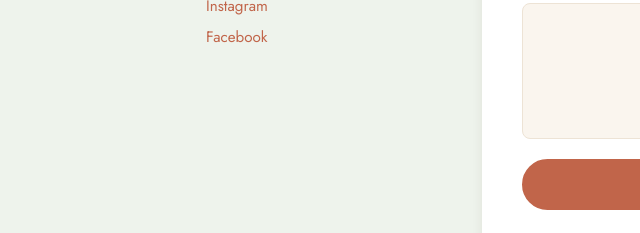
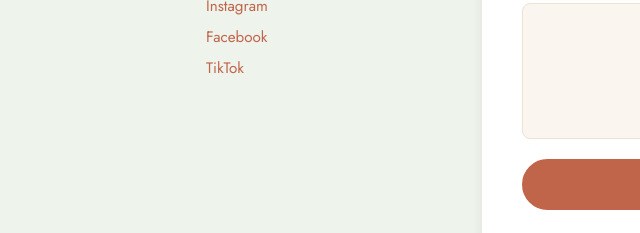
Before and after one commit to dweiner79/Jodi, a plain HTML site: page index.html in a window 1280 px wide. Shown: the part 6842-7075 px from the top of the page, 68-708 px from the left. Drawn offline with nearby package versions, Linux system fonts and the light colour scheme.

Commit message:
Add TikTok social link

```diff
--- a/index.html
+++ b/index.html
@@ -326,6 +326,7 @@
             <div class="social-links">
               <a href="https://www.instagram.com/jodiwithlifeincolor" target="_blank" rel="noopener noreferrer" aria-label="Instagram">Instagram</a>
               <a href="https://www.facebook.com/JodiwithLifeInColor" target="_blank" rel="noopener noreferrer" aria-label="Facebook">Facebook</a>
+              <a href="https://www.tiktok.com/@jodiwithlifeincolor" target="_blank" rel="noopener noreferrer" aria-label="TikTok">TikTok</a>
             </div>
           </div>
         </div>
```
